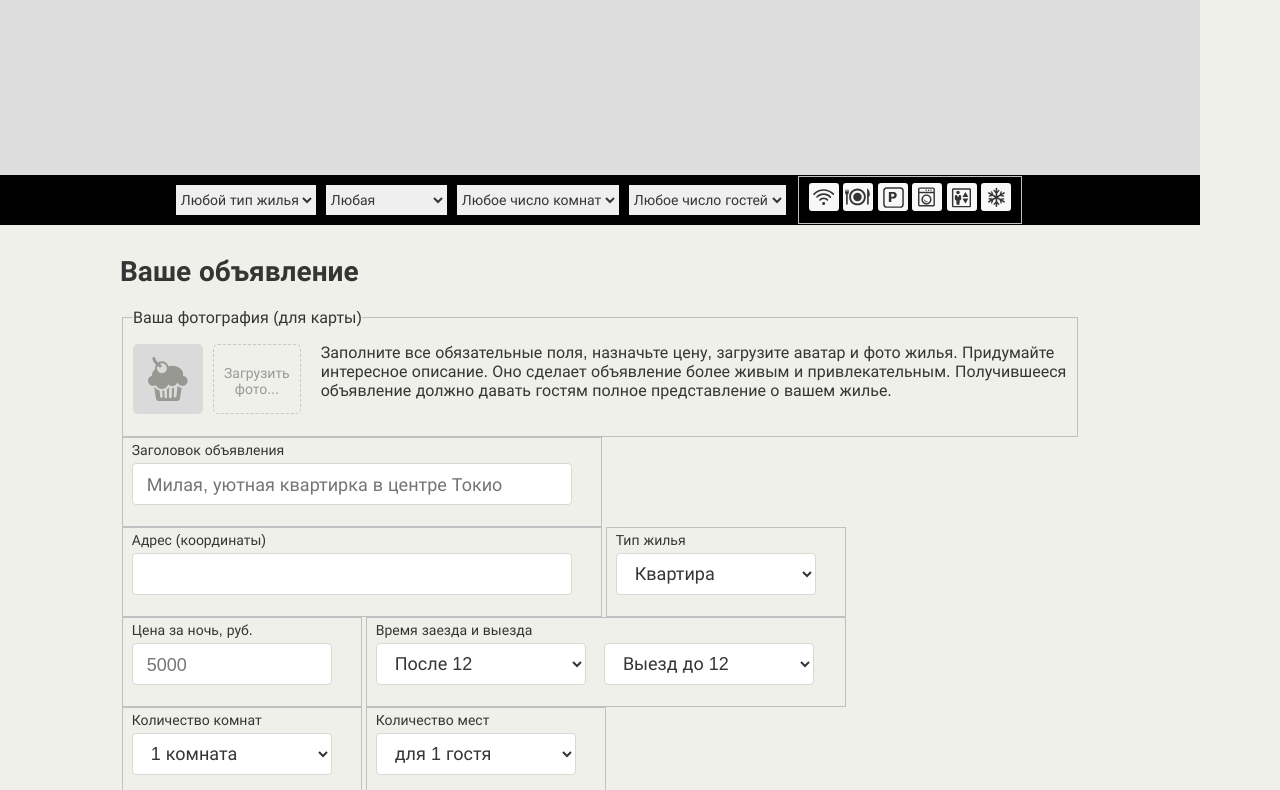
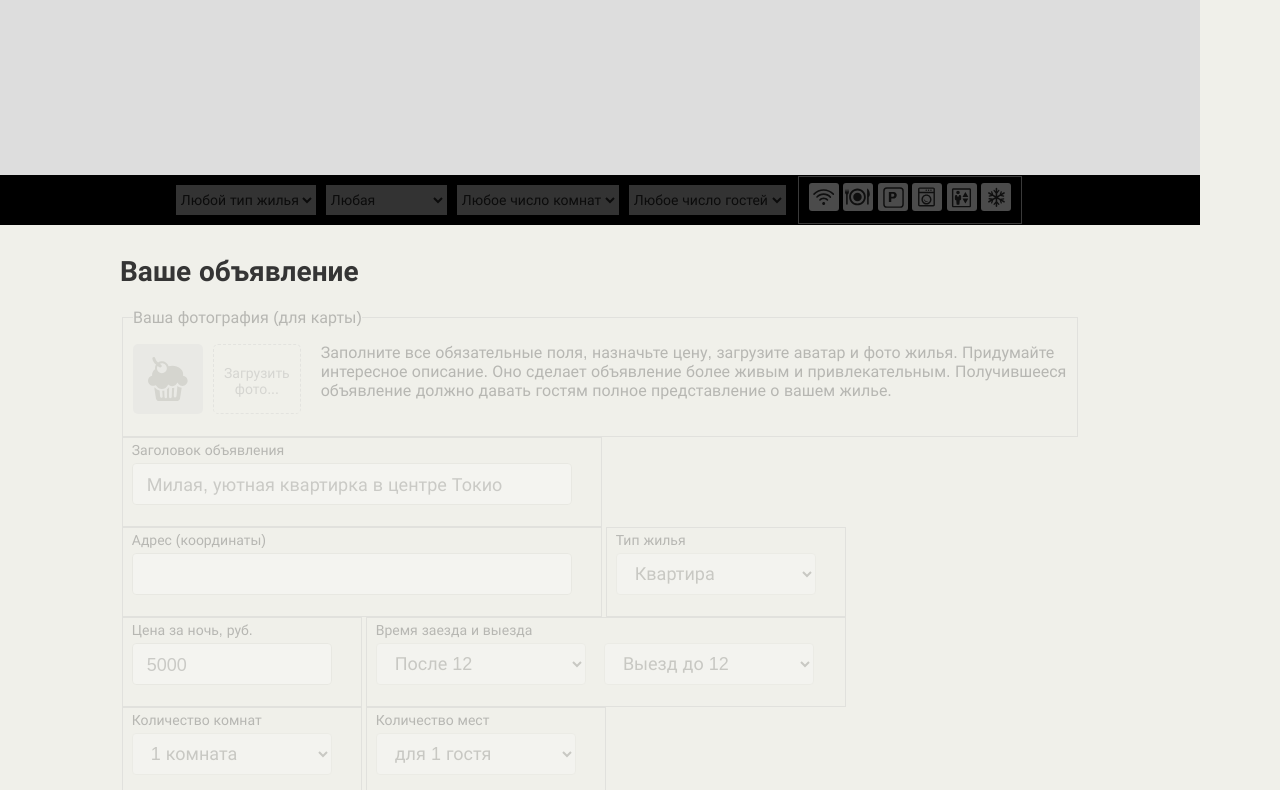
Before and after one commit to ntshgrb/144655-keksobooking-23, a website with bundled scripts: page index.html in a window 1280 px wide. Shown: the part 420-1210 px from the top of the page. Built offline with nearby package versions, Linux system fonts and the light colour scheme; files whose address does not match are found by name.

Commit message:
Начинает реализацию сценария переключения режимов страницы между неактивным и активным

```diff
--- /dev/null
+++ b/js/change-form-state.js
@@ -0,0 +1,37 @@
+const adForm = document.querySelector('.ad-form');
+const adFormElements = adForm.querySelectorAll('fieldset');
+const mapFilters = document.querySelector('.map__filters');
+const mapFiltersSelects = mapFilters.querySelectorAll('select');
+const mapFiltersFieldsets = mapFilters.querySelectorAll('fieldset');
+
+const getDisabledMode = () => {
+  adForm.classList.add('ad-form--disabled');
+  adFormElements.forEach((element) => {
+    element.setAttribute('disabled', '');
+  });
+
+  mapFilters.classList.add('ad-form--disabled');
+  mapFiltersSelects.forEach((item) => {
+    item.setAttribute('disabled', '');
+  });
+  mapFiltersFieldsets.forEach((item) => {
+    item.setAttribute('disabled', '');
+  });
+};
+
+const getActiveMode = () => {
+  adForm.classList.remove('ad-form--disabled');
+  adFormElements.forEach((element) => {
+    element.removeAttribute('disabled', '');
+  });
+
+  mapFilters.classList.remove('ad-form--disabled');
+  mapFiltersSelects.forEach((item) => {
+    item.removeAttribute('disabled', '');
+  });
+  mapFiltersFieldsets.forEach((item) => {
+    item.removeAttribute('disabled', '');
+  });
+};
+
+export {getDisabledMode, getActiveMode};
--- a/js/create-similar-places.js
+++ b/js/create-similar-places.js
@@ -24,11 +24,11 @@ const LAT_LNG_FLOAT = 5;
 
 const createAuthor = () => {
   const avatarIndex = getRandomInteger(1, SIMILAR_PLACE_COUNT);
-  if (avatarIndex < 10) {
-    return `img/avatars/user0${avatarIndex}.png`;
-  }
-  return `img/avatars/user${avatarIndex}.png`;
-  // avatarIndex < 10 ? `img/avatars/user0${avatarIndex}.png` : `img/avatars/user${avatarIndex}.png`;
+  // if (avatarIndex < 10) {
+  //   return `img/avatars/user0${avatarIndex}.png`;
+  // }
+  // return `img/avatars/user${avatarIndex}.png`;
+  avatarIndex < 10 ? `img/avatars/user0${avatarIndex}.png` : `img/avatars/user${avatarIndex}.png`;
 };
 
 const getRandomArrayElement = (elements) => elements[getRandomInteger(0, elements.length - 1)];
--- a/js/main.js
+++ b/js/main.js
@@ -1,3 +1,4 @@
+import {getDisabledMode, getActiveMode} from './change-form-state.js';
 import {createSimilarPlaces} from './create-similar-places.js';
 import {createAdvertisementElement} from './create-advertisement-element.js';
 import './user-form.js';
@@ -12,3 +13,5 @@ const similarPlaces = createSimilarPlaces();
 const advertisementElement = createAdvertisementElement(similarPlaces[0]);
 similarAdvertisementFragment.appendChild(advertisementElement);
 mapCanvas.appendChild(similarAdvertisementFragment);
+getActiveMode();
+getDisabledMode();
--- a/js/user-form.js
+++ b/js/user-form.js
@@ -28,12 +28,16 @@ adPriceInput.addEventListener('input', () => {
   adPriceInput.reportValidity();
 });
 
+
 //Синхронизация поля «Количество комнат» и пол «Количество мест»
+//Может измениться порядок options в верстке. Придумай альтернативу!!!
 const roomNumberSelect = document.querySelector('#room_number');
 const roomCapacitySelect = document.querySelector('#capacity');
 if (roomNumberSelect.value === '1') {
   roomCapacitySelect.options[2].selected = true;
 }
+
+
 const syncRoomCapacity = () => {
   if (roomNumberSelect.value === '1' && roomCapacitySelect.value !== '1') {
     roomCapacitySelect.setCustomValidity('В одной комнате может разместиться только один постоялец');
```
Also changed, not shown: index.html (+1 -1 lines).
